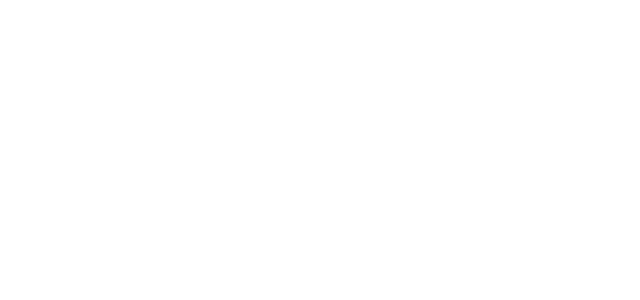
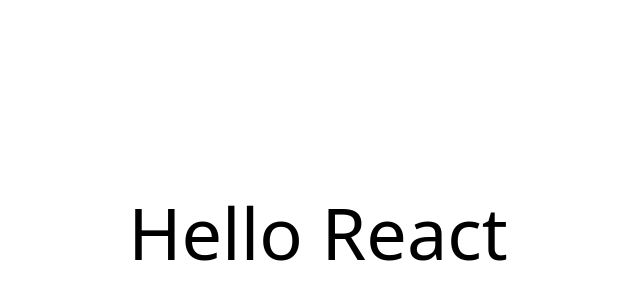
Before and after one commit to itaintkevin/react-intro, a React (Create React App) app: page / in a window 1280 px wide. Shown: the part 168-468 px from the top of the page, without its empty margins (322-962 px from the left). Built offline with nearby package versions, Linux system fonts and the light colour scheme.

Commit message:
Added React Router dependency

```diff
--- a/package.json
+++ b/package.json
@@ -8,6 +8,7 @@
     "@testing-library/user-event": "^13.5.0",
     "react": "^18.2.0",
     "react-dom": "^18.2.0",
+    "react-router-dom": "^6.4.2",
     "react-scripts": "5.0.1",
     "web-vitals": "^2.1.4"
   },
--- a/src/App.js
+++ b/src/App.js
@@ -1,7 +1,13 @@
+import { Routes, Route, Link } from "react-router-dom";
+
 function App() {
   return (
-    <div className="App">
-
+    <div className="flex justify-center items-center h-screen w-screen">
+      <h1 className="text-center text-7xl">Hello React</h1>
+      {/* <Routes>
+        <Route path="/" element={<Home />} />
+        <Route path="about" element={<About />} />
+      </Routes> */}
     </div>
   );
 }
--- a/src/index.js
+++ b/src/index.js
@@ -2,10 +2,13 @@
 import ReactDOM from 'react-dom/client';
 import './index.css';
 import App from './App';
+import { BrowserRouter } from "react-router-dom";
 
 const root = ReactDOM.createRoot(document.getElementById('root'));
 root.render(
   <React.StrictMode>
-    <App />
+    <BrowserRouter>
+      <App />
+    </BrowserRouter>
   </React.StrictMode>
 );
```
Also changed, not shown: 1 other file (tests, documents, lock files or other folders).
